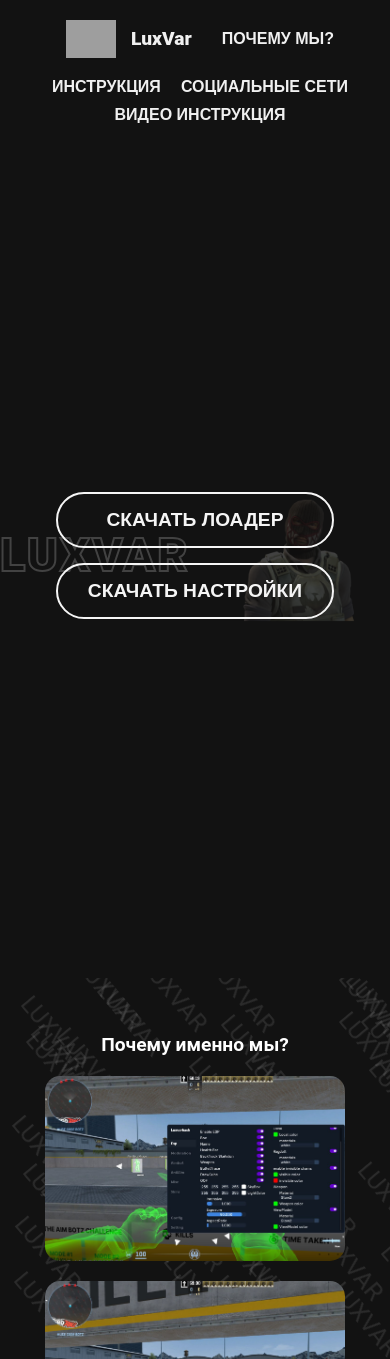
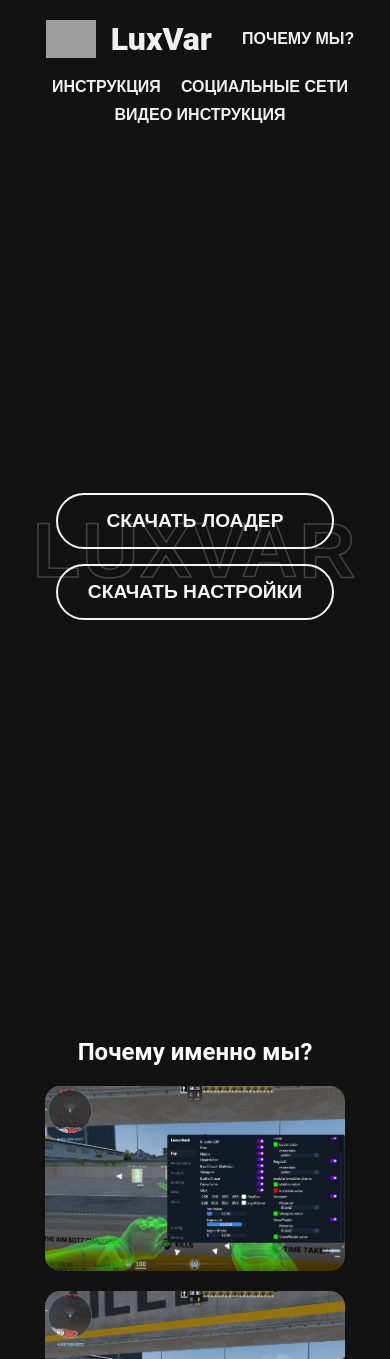
Before and after one commit to Pomidorkaeg/padsddsad, a plain HTML site: page index.html in a window 390 px wide. Shown: the top 1359 px of the page. Drawn offline with Linux system fonts and the light colour scheme; grey boxes are pictures that could not be loaded.

Commit message:
Add files via upload

```diff
--- a/index.html
+++ b/index.html
@@ -42,10 +42,12 @@
 
   <section class="section download-section">
     <div class="luxvar-background">
-      <div class="luxvar-text">LUXVAR</div>
-      <div class="luxvar-image">
-        <img src="te.png" alt="Продукт" loading="lazy" class="product-image" />
-      </div>
+      <!-- SVG-текст -->
+      <svg class="luxvar-text" viewBox="0 0 500 200" preserveAspectRatio="xMidYMid meet">
+        <text x="50%" y="50%" dominant-baseline="middle" text-anchor="middle" fill="none" stroke="white" stroke-width="2" stroke-linejoin="round" stroke-linecap="round">
+          LUXVAR
+        </text>
+      </svg>
     </div>
     <div class="content-container">
       <div class="button-container">
@@ -56,9 +58,6 @@
   </section>
 
   <section class="section why-us-section" id="why-us-section">
-    <div class="floating-texts">
-      <!-- Слова "LUXVAR" будут добавлены через JavaScript -->
-    </div>
     <div class="text-content">
       <h2>Почему именно мы?</h2>
       <div class="image-gallery">
--- a/script.js
+++ b/script.js
@@ -72,19 +72,4 @@ document.addEventListener('DOMContentLoaded', function() {
             closeModal();
         }
     });
-
-    // Добавляем множество слов "LUXVAR" на задний фон сразу при загрузке страницы
-    const floatingTexts = document.querySelector('.floating-texts');
-    const numberOfTexts = 200; // Количество текстов
-
-    for (let i = 0; i < numberOfTexts; i++) {
-        const text = document.createElement('div');
-        text.classList.add('floating-text');
-        text.textContent = 'LUXVAR';
-        text.style.left = `${Math.random() * 100}%`; // Случайное горизонтальное положение
-        text.style.top = `${Math.random() * 100}%`; // Случайное вертикальное положение
-        text.style.animationDelay = `${Math.random() * 10}s`; // Случайная задержка анимации
-        text.style.animationDuration = `${10 + Math.random() * 10}s`; // Случайная скорость анимации
-        floatingTexts.appendChild(text);
-    }
 });
--- a/styles.css
+++ b/styles.css
@@ -16,14 +16,8 @@ body::before {
     left: 0;
     width: 100%;
     height: 100%;
-    background: #f0f0f0; /* Светлый фон */
+    background: #121212; /* Темный фон */
     z-index: -1;
-}
-
-@media (max-width: 768px) {
-    body::before {
-        background-attachment: scroll;
-    }
 }
 
 .header {
@@ -177,23 +171,6 @@ body::before {
     transform: scale(1.05);
 }
 
-@media (max-width: 768px) {
-    .content-container {
-        flex-direction: column;
-        gap: 20px;
-    }
-
-    .product-image {
-        max-width: 80%;
-    }
-}
-
-@media (max-width: 480px) {
-    .product-image {
-        max-width: 90%;
-    }
-}
-
 .image-gallery {
     display: flex;
     justify-content: center;
@@ -237,58 +214,41 @@ body::before {
     align-items: center;
     text-align: center;
     height: 100vh;
+    overflow: hidden; /* Добавлено, чтобы избежать прокрутки */
   }
 
   .luxvar-background {
     position: absolute;
-    top: 50%;
-    left: 50%;
-    transform: translate(-50%, -50%);
+    top: 0;
+    left: 0;
     width: 100%;
-    text-align: center;
-    z-index: -1;
+    height: 100%;
     display: flex;
     align-items: center;
     justify-content: center;
-    gap: 20px; /* Расстояние между текстом и изображением */
+    z-index: -1; /* Убедитесь, что текст находится за контентом */
   }
 
   .luxvar-text {
-    font-size: 20vw;
+    width: 100%;
+    height: 100%;
+    font-size: 100px; /* Адаптивный размер текста */
     color: transparent;
     -webkit-text-stroke: 2px white;
     opacity: 0.2;
-    font-weight: 900;
+    font-weight: 600;
     text-transform: uppercase;
     white-space: nowrap;
-    font-family: 'Roboto', sans-serif;
+    font-family: sans-serif;
     letter-spacing: 2px;
   }
 
-.luxvar-image img {
-    max-width: 400px;
-    width: 100%;
-    height: auto;
-    border-radius: 15px;
-    opacity: 0.2; /* Чтобы изображение не перекрывало текст */
-}
-
-@media (max-width: 768px) {
-    .luxvar-text {
-        font-size: 15vw;
-    }
-    .luxvar-image img {
-        max-width: 300px;
-    }
-}
-
-@media (max-width: 480px) {
-    .luxvar-text {
-        font-size: 12vw;
-    }
-    .luxvar-image img {
-        max-width: 200px;
-    }
+  .luxvar-text text {
+    fill: none; /* Убираем заливку */
+    stroke: white; /* Обводка текста */
+    stroke-width: 2; /* Толщина обводки */
+    stroke-linejoin: round; /* Сглаживание углов */
+    stroke-linecap: round; /* Сглаживание концов линий */
   }
 
 .download-button {
@@ -304,20 +264,11 @@ body::before {
     text-transform: uppercase;
     font-weight: 800;
     text-shadow: wheat;
-    transition: background 0.3s ease; /* Оставляем только изменение фона */
+    transition: background 0.3s ease;
 }
 
 .download-button:hover {
-    background: black; /* Оставляем только изменение фона */
-}
-
-@keyframes button-float {
-    0%, 100% {
-        transform: translateY(0);
-    }
-    50% {
-        transform: translateY(-10px);
-    }
+    background: black;
 }
 
 .social-media-button {
@@ -418,47 +369,6 @@ body::before {
     font-weight: 700;
 }
 
-.additional-image {
-    position: absolute;
-    right: 20px;
-    top: 50%;
-    transform: translateY(-50%);
-    z-index: 5;
-}
-
-.additional-image img {
-    max-width: 400px;
-    height: auto;
-    border-radius: 15px;
-}
-
-@media (max-width: 768px) {
-    .logo {
-        font-size: 1.5rem;
-    }
-    .text-content,
-    .image-content {
-        flex: 1 1 100%;
-    }
-    .download-button {
-        width: 100%;
-    }
-    h1,
-    h2 {
-        font-size: 1.5rem;
-    }
-}
-
-@media (max-width: 480px) {
-    .logo {
-        font-size: 1.2rem;
-    }
-    h1,
-    h2 {
-        font-size: 1.2rem;
-    }
-}
-
 #scrollToTopBtn {
     display: none;
     position: fixed;
@@ -493,34 +403,3 @@ body::before {
     background-color: #333;
     transform: translateY(-5px);
 }
-
-/* Стили для фоновых слов */
-.floating-texts {
-    position: absolute;
-    top: 0;
-    left: 0;
-    width: 100%;
-    height: 100%;
-    pointer-events: none;
-    overflow: hidden;
-    z-index: -1;
-}
-
-.floating-text {
-    position: absolute;
-    font-size: 24px;
-    color: rgba(255, 255, 255, 0.1);
-    transform: rotate(50deg); /* Поворот на 50 градусов */
-    white-space: nowrap;
-    user-select: none;
-    animation: float 10s linear infinite;
-}
-
-@keyframes float {
-    0% {
-        transform: translateY(-100%) rotate(50deg); /* Начинаем сверху за пределами экрана */
-    }
-    100% {
-        transform: translateY(100vh) rotate(50deg); /* Двигаемся вниз за пределы экрана */
-    }
-}
```
Lines whose indentation alone changed are shown as unchanged.
